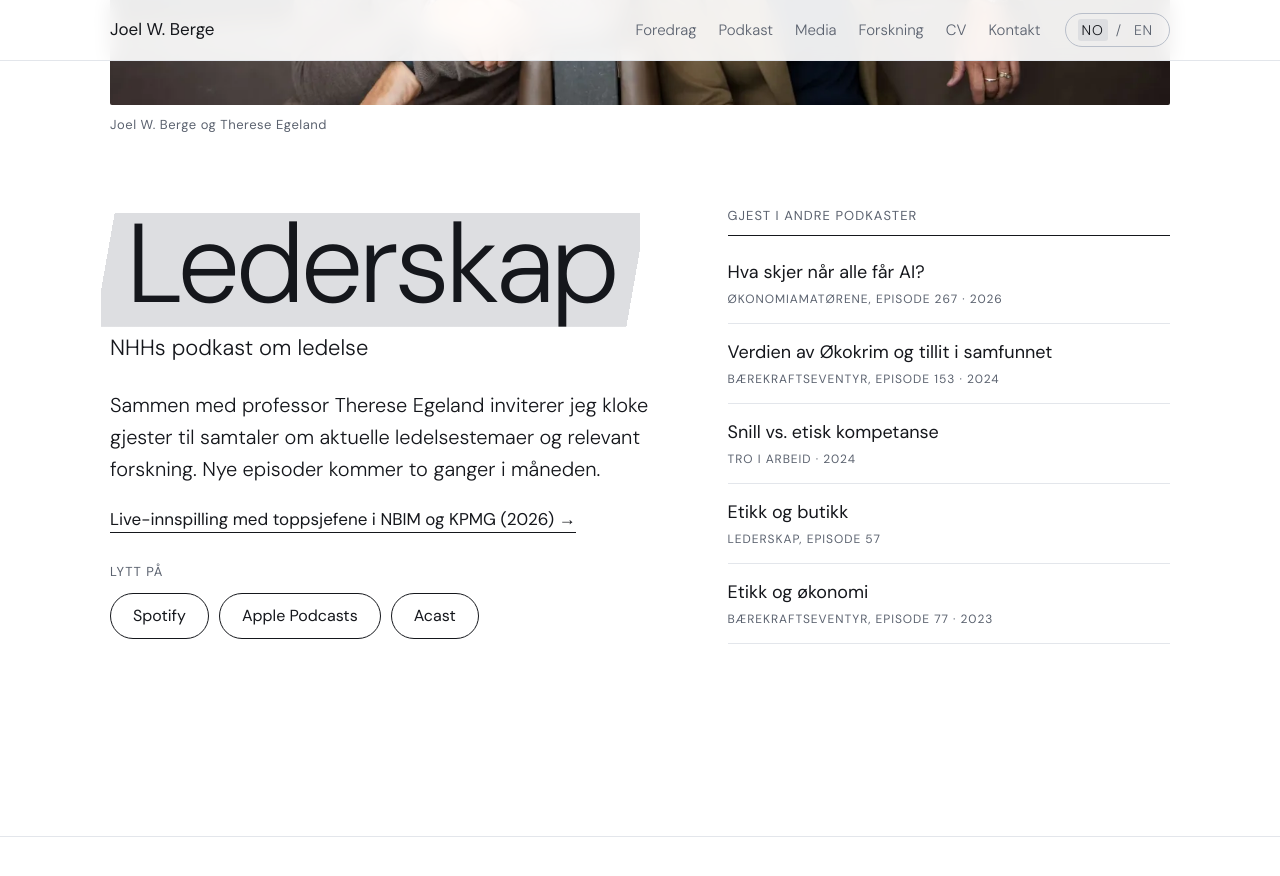
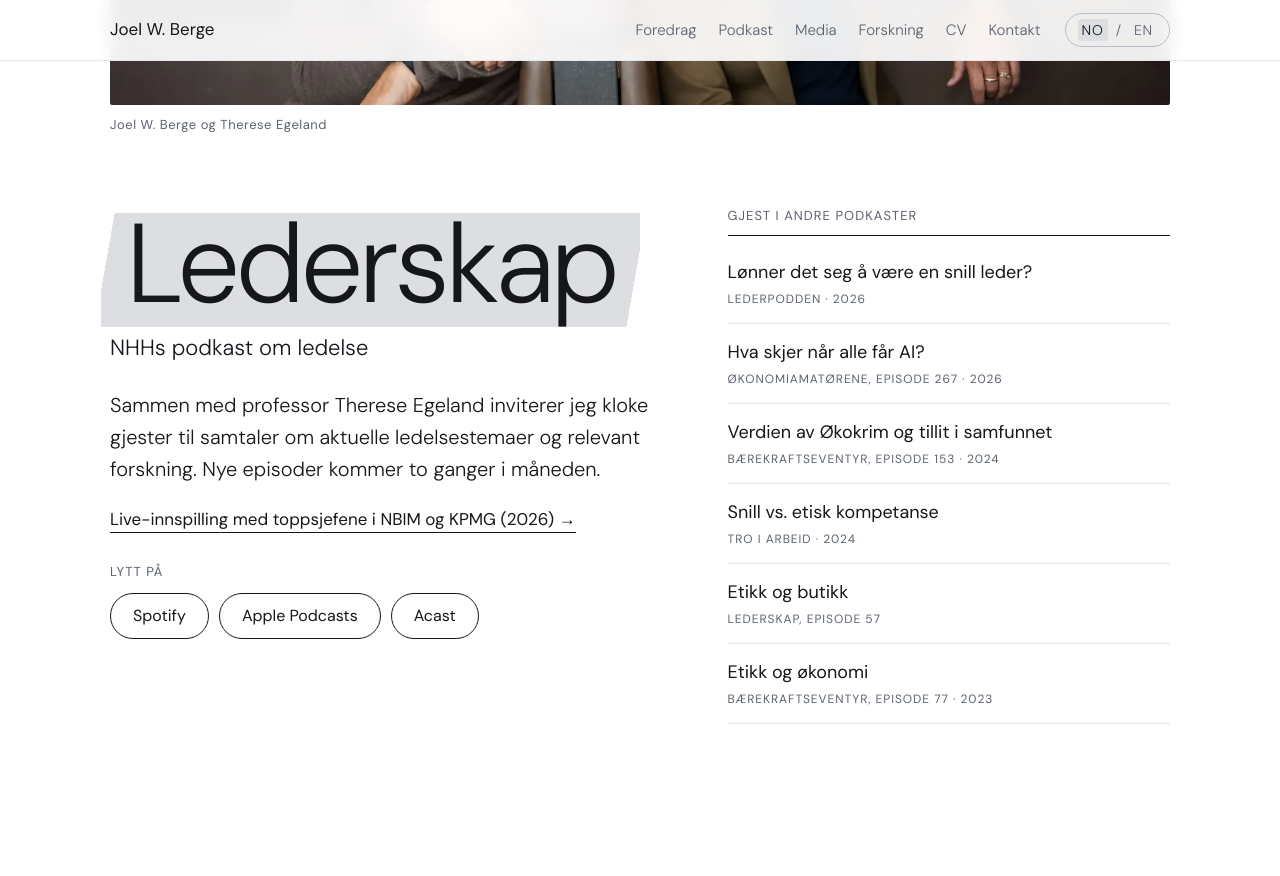
Before and after one commit to joelberge/joelberge.github.io, a Jekyll site: the page built from index.html, in a window 1280 px wide and 900 px high, scrolled down 4556 px. Shown: the top 876 px of the window. Built offline with Jekyll 4.4.1, drawn with Linux system fonts in a browser that asks for light colours.

Commit message:
Podcast guest: Lederpodden, 'Lønner det seg å være en snill leder?' (#32)
Claude-Session: https://claude.ai/code/session_01QuEDscUrZkVPfLcMTuAdVm

Co-authored-by: Claude <noreply@anthropic.com>

```diff
--- a/_data/podcast.yml
+++ b/_data/podcast.yml
@@ -45,6 +45,10 @@ highlights:
 episodes: []
 
 guest:
+  - title: Lønner det seg å være en snill leder?
+    show: Lederpodden
+    year: 2026
+    link: https://open.spotify.com/episode/4Z8vvzQ5queeV9a7OitaD8
   - title: Hva skjer når alle får AI?
     show: Økonomiamatørene, episode 267
     year: 2026
```
